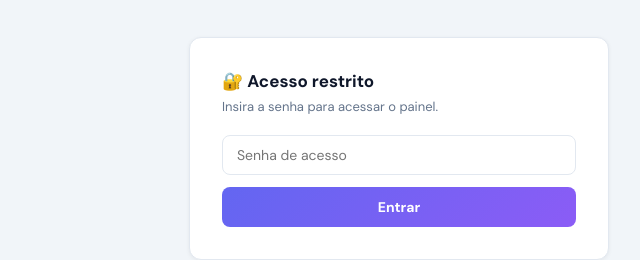
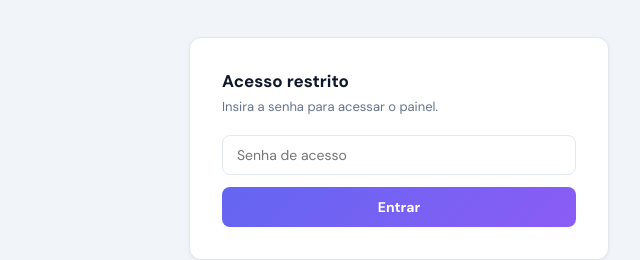
Before and after one commit to olucasoliverio/freshchat_ligarbot, a website: page index.html in a window 1280 px wide. Shown: the part 240-500 px from the top of the page, 241-881 px from the left. Drawn offline with Linux system fonts and the light colour scheme.

Commit message:
ajuste html

```diff
--- a/index.html
+++ b/index.html
@@ -226,7 +226,7 @@
   <!-- Tela de login -->
   <div id="login-screen" style="display:flex;align-items:center;justify-content:center;min-height:70vh;">
     <div class="login-card">
-      <h2>🔐 Acesso restrito</h2>
+      <h2>Acesso restrito</h2>
       <p>Insira a senha para acessar o painel.</p>
       <input type="password" id="secret-input" placeholder="Senha de acesso" />
       <button class="login-btn" onclick="doLogin()">Entrar</button>
```
